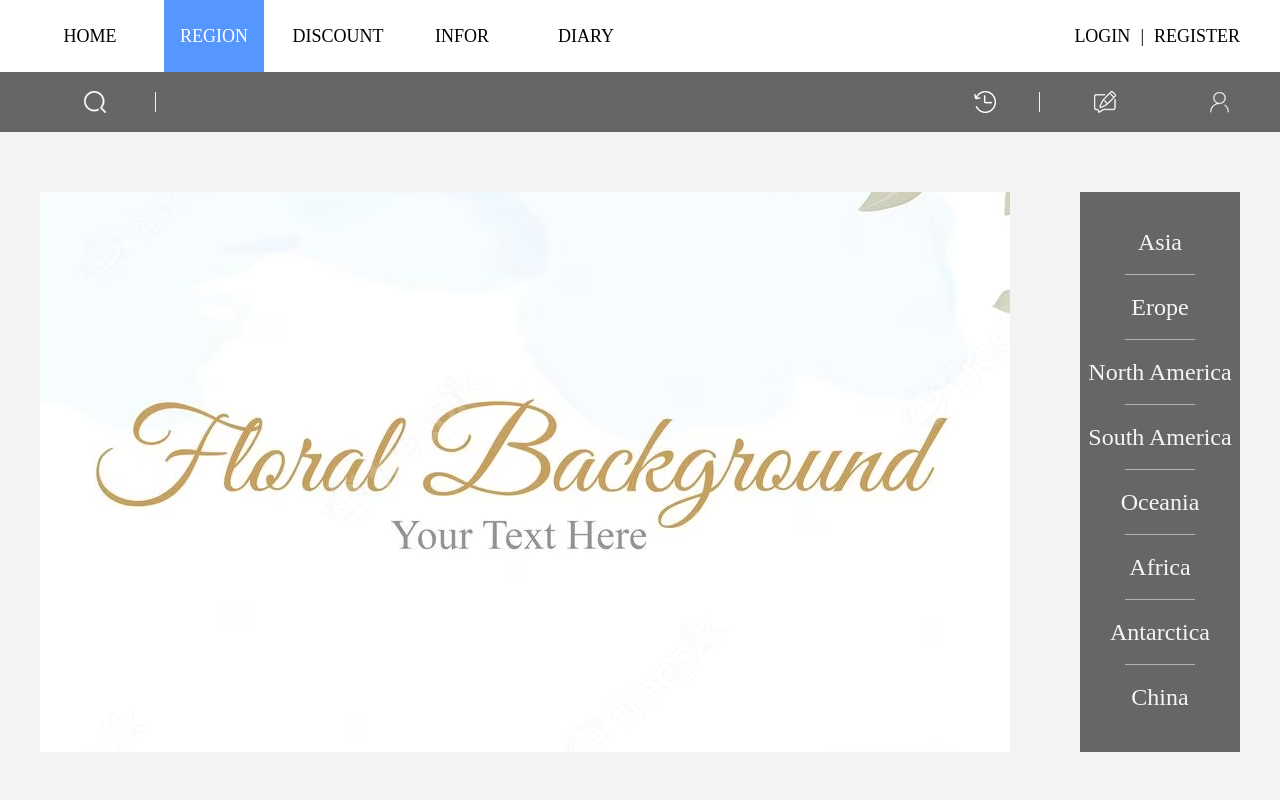
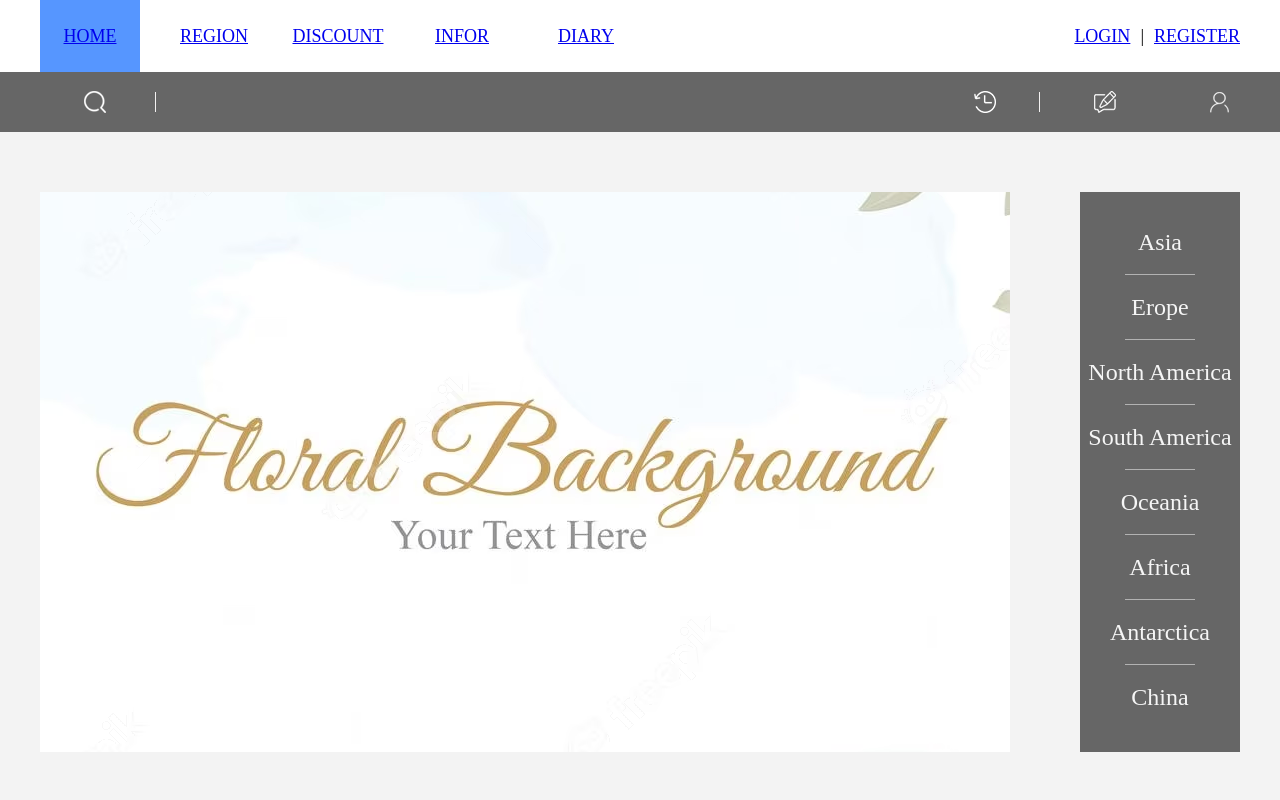
Before and after one commit to MarcusLee1999/web_travel_01, a website: page region.html in a window 1280 px wide. Shown: the top 800 px of the page. Drawn offline with Linux system fonts and the light colour scheme.

Commit message:
update to click

```diff
--- /dev/null
+++ b/package.json
@@ -0,0 +1,5 @@
+{
+  "dependencies": {
+    "vue-router": "^4.3.2"
+  }
+}
--- a/region.html
+++ b/region.html
@@ -13,36 +13,30 @@
     <div>
         <div class="whitefull">
 
-            <div class="white1200px clearfix" style="margin:auto; background-color: white;">
+            <div class="white1200px" style="margin:auto; background-color: white;">
 
+                <ul class="nav">
+                    <li class="special_blue"><a href="index.html">HOME</a></li>
+                    <li><a href="region.html">REGION</a></li>
+                    <li><a href="discount.html">DISCOUNT</a></li>
+                    <li><a href="infor.html">INFOR</a></li>
+                    <li><a href="diary.html">DIARY</a></li>
+                    <div class="clearfloat"></div>
+                </ul>
 
-                <ul class="nav fright">
-                    <li>HOME</li>
-                    <li  class="special_blue">REGION</li>
-                    <li>DISCOUNT</li>
-                    <li>INFOR</li>
-                    <li>DIARY</li>
+                <span class="login_register" style=" float: right;">
+                    <!--这是注册登录板块-->
+                    <span style="float: left"><a href="login.html">LOGIN</a></span>
+
+                    <span style="float: left ;margin:0 10px;">|</span>
+
+                    <span style="float: left"><a href="register.html">REGISTER</a></span>
+                    <p style="clear:both" class="none"></p>
+
                     <div class="clearfloat"></div>
-                </ul> <!--这是nav板块儿-->
-
-                <span class="login_register  fright clearfix" >
-                    <!--这是注册登录板块-->
-                    <span style="float: left">
-                        LOGIN
-                    </span>
-
-                    <span style="float: left ;margin:0 10px;">
-                        |
-                    </span>
-
-                    <span style="float: left">
-                        REGISTER
-
-                    </span>
-                    <p style="clear:both" class="none"></p>
-                </span>
+                </span><!--这是注册登录板块-->
                 <div style=" clear: both;"></div>
-            </div>
+            </div><!--这是1200px的导航条-->
         </div>
     </div>
 
```
Also changed, not shown: diary.html (+18 -20 lines), discount.html (+18 -20 lines), index.html (renamed from homepage.html, +8 -15 lines), infor.html (+18 -20 lines), main.js (added, +11 -0 lines), router.js (added, +24 -0 lines), 2 other files.
